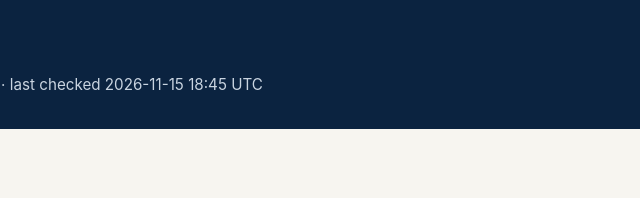
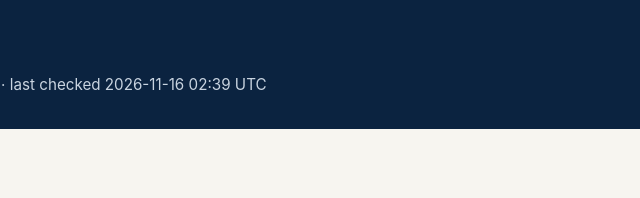
Before and after one commit to digitalnativeuk/Apprenticeship-Standards-Tracker, a plain HTML site: page site/index.html in a window 1280 px wide. Shown: the top 198 px of the page, 592-1232 px from the left. Drawn offline with Linux system fonts and the light colour scheme.

Commit message:
Automated check: 2026-11-16 02:39 UTC

```diff
--- a/site/index.html
+++ b/site/index.html
@@ -125,7 +125,7 @@ footer { text-align: center; font-size: 0.8rem; color: var(--slate); padding: 2r
 <body>
 <header class="masthead">
   <h1>Apprenticeship Standards Tracker</h1>
-  <p>Watching 15 standard(s) on Skills England for status, version and date changes &middot; last checked 2026-11-15 18:45 UTC</p>
+  <p>Watching 15 standard(s) on Skills England for status, version and date changes &middot; last checked 2026-11-16 02:39 UTC</p>
 </header>
 <main>
   <h2 class="section-title">Change log</h2>
```
